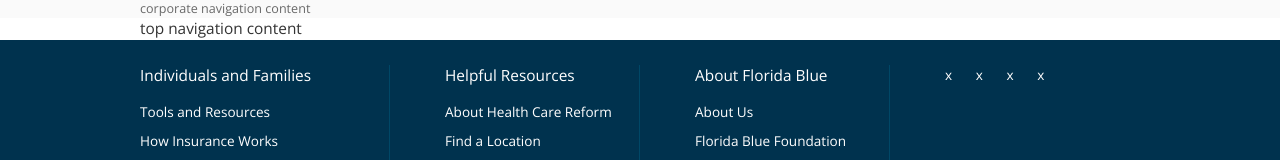
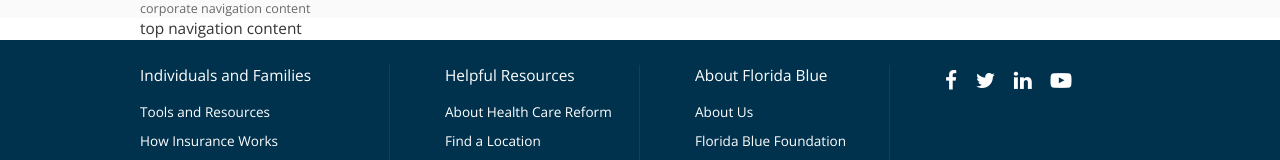
Before and after one commit to tramel-woodard/florida_blue, a plain HTML site: page index.html in a window 1280 px wide. Shown: the top 160 px of the page. Drawn offline with nearby package versions, Linux system fonts and the light colour scheme.

Commit message:
Added Font Awesome CDN css file and added the social media icons to the bottom navigation.

```diff
--- a/index.html
+++ b/index.html
@@ -7,6 +7,8 @@
         <link rel="stylesheet" href="https://maxcdn.bootstrapcdn.com/bootstrap/3.3.7/css/bootstrap.min.css" integrity="sha384-BVYiiSIFeK1dGmJRAkycuHAHRg32OmUcww7on3RYdg4Va+PmSTsz/K68vbdEjh4u" crossorigin="anonymous">
         <!-- Google Front (global) 'Open Sans' -->
         <link href="https://fonts.googleapis.com/css?family=Open+Sans:300,400,600,700,800" rel="stylesheet">
+        <!-- Font Awesome icon -->
+        <link href="https://cdnjs.cloudflare.com/ajax/libs/font-awesome/4.6.3/css/font-awesome.css" rel="stylesheet">
         <style>
             /* GENERAL STYLES */
             body {
@@ -68,8 +70,9 @@
                 border-right: none;
             }
             .row_action .social li {
+                font-size: 1.5em;
                 display: inline-block;
-                margin-right: 20px;
+                margin-right: 15px;
             }
             /* BOTTOM NAVIGATION */
             .container_bottom {
@@ -153,10 +156,10 @@
                 </div>
                 <div class="col-md-3 col-sm-6 social">
                     <ul>
-                        <li><a href="">x</a></li>
-                        <li><a href="">x</a></li>
-                        <li><a href="">x</a></li>
-                        <li><a href="">x</a></li>
+                        <li><a href=""><i class="fa fa-facebook" aria-hidden="true"></i></a></li>
+                        <li><a href=""><i class="fa fa-twitter" aria-hidden="true"></i></a></li>
+                        <li><a href=""><i class="fa fa-linkedin" aria-hidden="true"></i></a></li>
+                        <li><a href=""><i class="fa fa-youtube-play" aria-hidden="true"></i></a></li>
                     </ul>
                 </div>
             </div>
```
